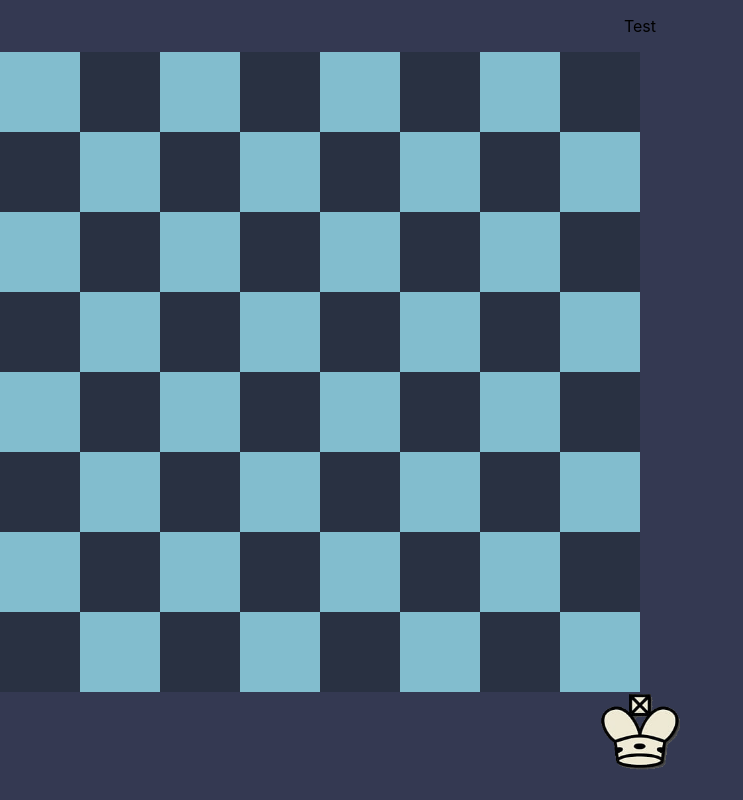
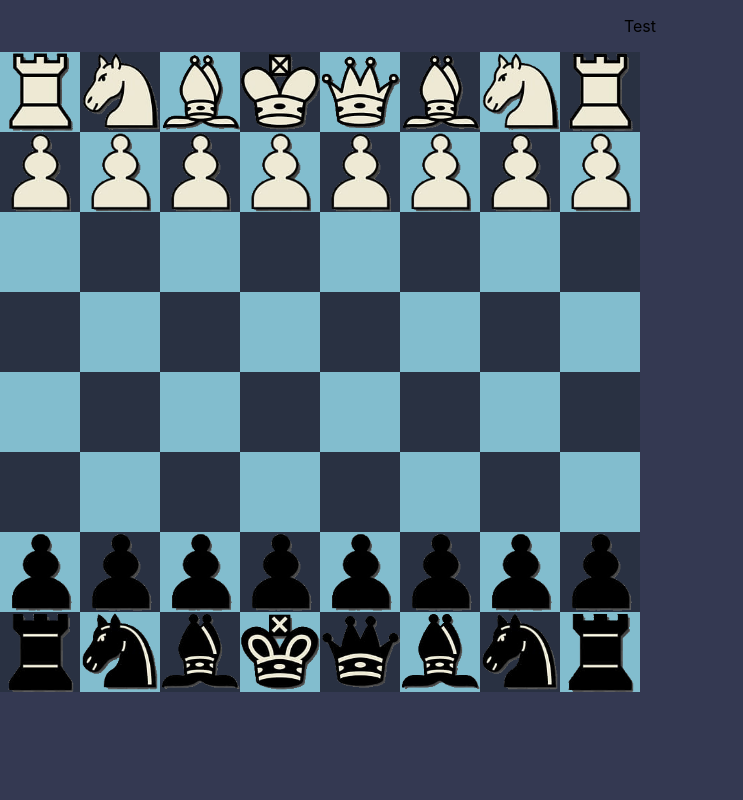
Before and after one commit to LenLen684/relearning-react, a React (Create React App) app in the folder tutorial/: page / in a window 1280 px wide. Shown: the whole page, without its empty margins (0-743 px from the left). Built offline with nearby package versions, Linux system fonts and the light colour scheme.

Commit message:
Added pieces to the board

```diff
--- a/tutorial/src/App.js
+++ b/tutorial/src/App.js
@@ -1,14 +1,16 @@
 import logo from './logo.svg';
-import {NewBoard} from './components/board.js';
+import {CleanBoard, FillBoard} from './components/board.js';
 import './App.css';
-import { Piece } from './components/pieces';
+import { Piece, SpawnPieces } from './components/pieces';
 
 function App() {
   return (
     <div className='App'>
       <p>Test</p>
-      <NewBoard black = "true"/>
-      <Piece kind="king"/>
+      <SpawnPieces/>
+      {/* <Piece kind="king" id="wKing"/> */}
+      <CleanBoard black = "true"/>
+      {/* <button onclick={FillBoard}>New Game</button> */}
     </div>
   );
 }
--- a/tutorial/src/components/board.js
+++ b/tutorial/src/components/board.js
@@ -1,4 +1,6 @@
-import React from "react"
+import React, { useEffect } from "react"
+import { Piece } from "./pieces";
+import {TileLetter} from "./support"
 
 function Tile(props){
     if(props.light && props.light == "true"){
@@ -13,7 +15,7 @@ function Tile(props){
     )
 }
 
-function NewBoard(props){
+function CleanBoard(props){
 // A chess board is an 8 x 8 board with alternating colors with A1 being a dark tile
     let boardArr = [];
     let blackBoard = props.black && props.black == "true";
@@ -21,7 +23,7 @@ function NewBoard(props){
     for (let i = 0; i < 8; i++) {
         let row = []
         for (let j = 0; j < 8; j++) {
-            let tileId = (8-i)+TileLetter(j)
+            let tileId = TileLetter(j)+(8-i)
 
             // Create the checkerboard effect by checking row num and alternate
             let tile = ((j + i) % 2) ? <Tile id = {tileId}/> : <Tile light = "true" id = {tileId}/>;
@@ -32,41 +34,60 @@ function NewBoard(props){
     }
     if (blackBoard) {boardArr.reverse()}
 
+    useEffect(() => {
+        FillBoard()
+    })
+
     return <div id = "board"> {boardArr} </div>;
 }
 
-// Using a switch, get the tile letter
-function TileLetter(num){
-    let tileLetter = ''
-    switch(num){
+function FillBoard(){
+    //Sets all board pieces for both sides
+    //8 pawns, 2 Rooks, 2 Knights, 2 Bishops, 1 Queen, 1 King
+    for (let i = 0; i < 8; i++) {
+        let letter = TileLetter(i)
+        AddPieceToTile("wPawn"+letter, letter+"2");
+        AddPieceToTile("bPawn"+letter, letter+"7");
+        switch(i){
             case 0:
-            tileLetter='A'
+                AddPieceToTile("bRook1" , letter+8)
+                AddPieceToTile("wRook1" , letter+1)
                 break;
             case 1:
-            tileLetter='B'
+                AddPieceToTile("bKnight1" , letter+8)
+                AddPieceToTile("wKnight1" , letter+1)
                 break;
             case 2:
-            tileLetter='C'
+                AddPieceToTile("bBishop1" , letter+8)
+                AddPieceToTile("wBishop1" , letter+1)
                 break;
             case 3:
-            tileLetter='D'
+                AddPieceToTile("bQueen" , letter+8)
+                AddPieceToTile("wQueen" , letter+1)
                 break;
             case 4:
-            tileLetter='E'
+                AddPieceToTile("bKing" , letter+8)
+                AddPieceToTile("wKing" , letter+1)
                 break;
             case 5:
-            tileLetter='F'
+                AddPieceToTile("bBishop2" , letter+8)
+                AddPieceToTile("wBishop2" , letter+1)
                 break;
             case 6:
-            tileLetter='G'
+                AddPieceToTile("bKnight2" , letter+8)
+                AddPieceToTile("wKnight2" , letter+1)
                 break;
             case 7:
-            tileLetter='H'
+                AddPieceToTile("bRook2" , letter+8)
+                AddPieceToTile("wRook2" , letter+1)
                 break;
-        default:
-            tileLetter='Default'
         }
-    return tileLetter
+    }
 }
 
-export {NewBoard};
+//Using the id of both the parent div and the piece, you can produce movement on the board
+function AddPieceToTile(pieceId, parentId) {
+    document.getElementById(parentId).appendChild(document.getElementById(pieceId))
+}
+
+export {CleanBoard, FillBoard};
--- a/tutorial/src/components/pieces.js
+++ b/tutorial/src/components/pieces.js
@@ -1,4 +1,5 @@
 import React from "react"
+import {TileLetter} from "./support"
 
 function Piece(props){
     if(props.kind){
@@ -26,8 +27,54 @@ function Piece(props){
             default:
                 break;
         }
-        return <img src={"/assets/"+pieceImg} className="piece"></img>
+        return <img src={"/assets/"+pieceImg} className="piece" id={props.id}></img>
     }
 }
 
-export {Piece}
+function SpawnPieces(){
+    // let pieceNames = ["8 pawns", "2 Rooks", "2 Knights", "2 Bishops", "1 Queen", "1 King"]
+    let pieces = []
+    for (let i = 0; i < 8; i++) {
+
+        let letter = TileLetter(i)
+        pieces.push(<Piece id={"wPawn"+letter} kind="pawn"/>)
+        pieces.push(<Piece id={"bPawn"+letter} kind="pawn" black="true"/>)
+        switch(i){
+            case 0:
+                pieces.push(<Piece id="bRook1" kind="rook" black="true"/>)
+                pieces.push(<Piece id="wRook1" kind="rook" />)
+                break;
+            case 1:
+                pieces.push(<Piece id="bKnight1" kind="Knight" black="true"/>)
+                pieces.push(<Piece id="wKnight1" kind="Knight" />)
+                break;
+            case 2:
+                pieces.push(<Piece id="bBishop1" kind="Bishop" black="true"/>)
+                pieces.push(<Piece id="wBishop1" kind="Bishop" />)
+                break;
+            case 3:
+                pieces.push(<Piece id="bQueen" kind="Queen" black="true"/>)
+                pieces.push(<Piece id="wQueen" kind="Queen" />)
+                break;
+            case 4:
+                pieces.push(<Piece id="bKing" kind="King" black="true"/>)
+                pieces.push(<Piece id="wKing" kind="King" />)
+                break;
+            case 5:
+                pieces.push(<Piece id="bBishop2" kind="Bishop" black="true"/>)
+                pieces.push(<Piece id="wBishop2" kind="Bishop" />)
+                break;
+            case 6:
+                pieces.push(<Piece id="bKnight2" kind="Knight" black="true"/>)
+                pieces.push(<Piece id="wKnight2" kind="Knight" />)
+                break;
+            case 7:
+                pieces.push(<Piece id="bRook2" kind="Rook" black="true"/>)
+                pieces.push(<Piece id="wRook2" kind="Rook" />)
+                break;
+        }
+    }
+    return pieces
+}
+
+export {Piece, SpawnPieces}
--- /dev/null
+++ b/tutorial/src/components/support.js
@@ -0,0 +1,35 @@
+// Using a switch, get the tile letter
+function TileLetter(num){
+    let tileLetter = ''
+    switch(num){
+        case 0:
+            tileLetter='A'
+            break;
+        case 1:
+            tileLetter='B'
+            break;
+        case 2:
+            tileLetter='C'
+            break;
+        case 3:
+            tileLetter='D'
+            break;
+        case 4:
+            tileLetter='E'
+            break;
+        case 5:
+            tileLetter='F'
+            break;
+        case 6:
+            tileLetter='G'
+            break;
+        case 7:
+            tileLetter='H'
+            break;
+        default:
+            tileLetter='Default'
+    }
+    return tileLetter
+}
+
+export {TileLetter}
```
Lines whose indentation alone changed are shown as unchanged.
